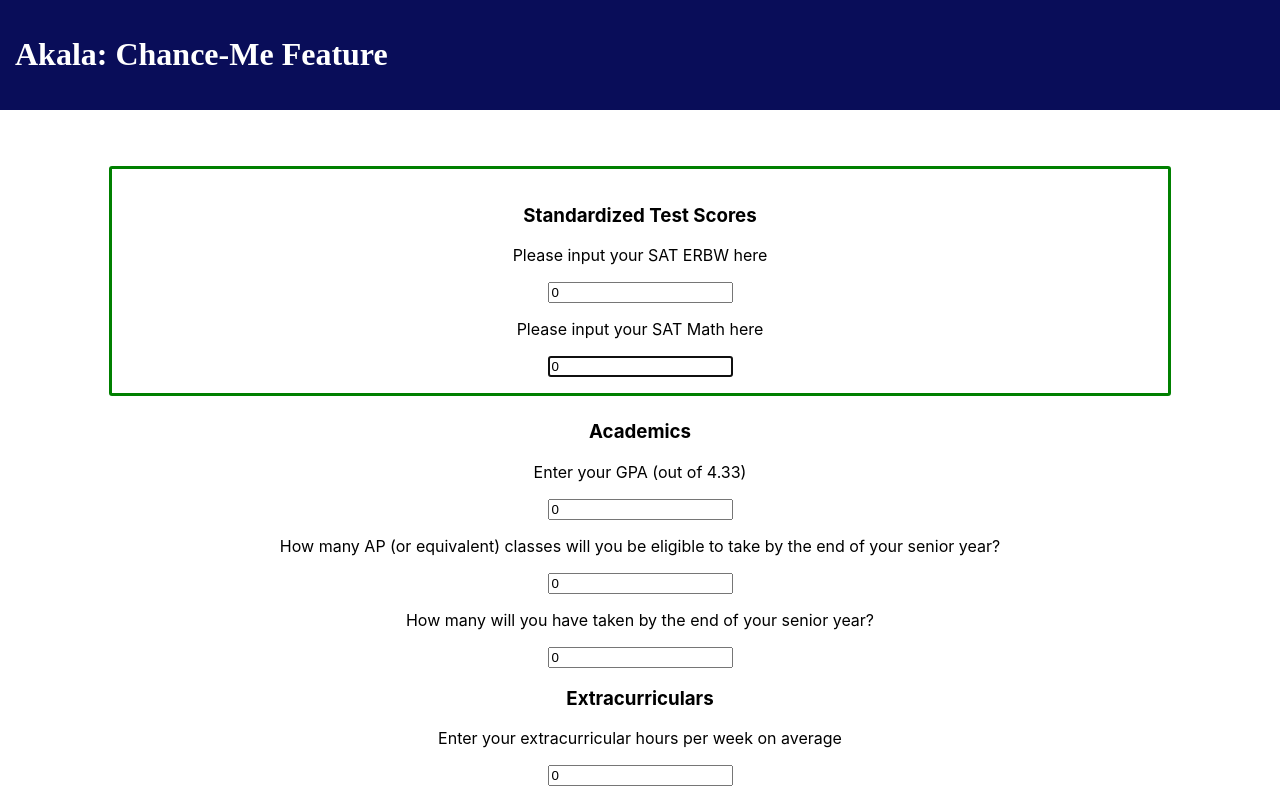
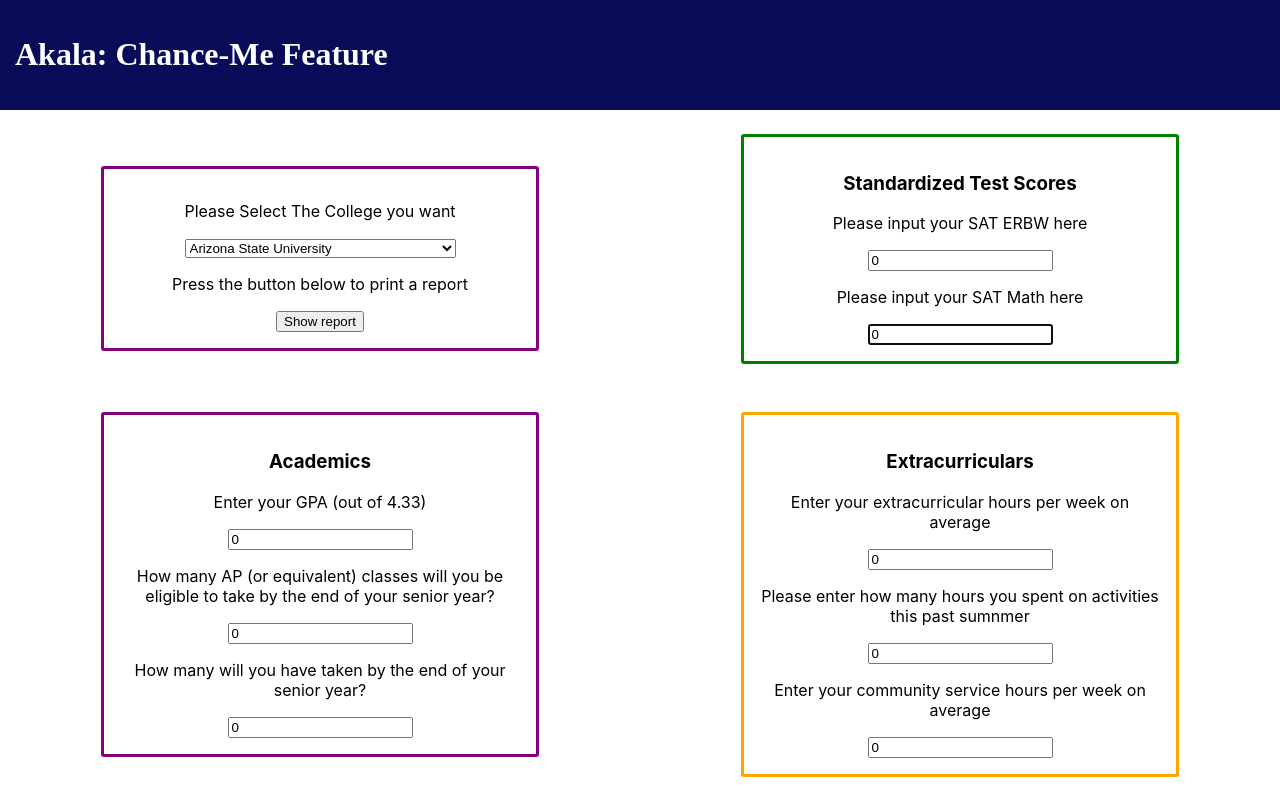
Before and after one commit to dothrakimango/college, a React (Create React App) app: page / in a window 1280 px wide. Shown: the top 800 px of the page. Built offline with nearby package versions, Linux system fonts and the light colour scheme.

Commit message:
changed up some styling

```diff
--- a/src/App.css
+++ b/src/App.css
@@ -1,5 +1,12 @@
 .App {
   text-align: center;
+  display: flex;
+  flex-direction: row;
+  align-items: flex-start;
+  align-content: flex-start;
+  flex-wrap: wrap;
+  list-style: none;
+  padding: 0;
 }
 
 .App-logo {
@@ -8,13 +15,47 @@
 }
 
 .SatClass {
-  width: 80%;
   border: 3px;
   height: auto;
+  width: 25rem;
+  margin: 1.5rem auto 1.5rem;
+  padding: 1rem 1rem;
+  border-radius: 3px;
+  border-color: green;
+  border-style:solid;
+}
+
+.GpaClass {
+  border: 3px;
+  height: auto;
+  width: 25rem;
+  margin: 1.5rem auto 1.5rem;
+  padding: 1rem 1rem;
+  border-radius: 3px;
+  border-color: purple;
+  border-style:solid;
+}
+
+.EcClass {
+  border: 3px;
+  height: auto;
+  width: 25rem;
+  margin: 1.5rem auto 1.5rem;
+  padding: 1rem 1rem;
+  border-radius: 3px;
+  border-color: orange;
+  border-style:solid;
+}
+
+.collegeSelect {
+  text-align: center;
+  border: 3px;
+  height: auto;
+  width: 25rem;
   margin: 3.5rem auto 1.5rem;
   padding: 1rem 1rem;
   border-radius: 3px;
-  border-color: green;
+  border-color: purple;
   border-style:solid;
 }
 
@@ -53,9 +94,6 @@
 .inputs {
   padding: 20px;
 }
-.collegeSelect {
-  text-align: center;
-}
 
 @keyframes App-logo-spin {
   from {
--- a/src/App.js
+++ b/src/App.js
@@ -22,7 +22,7 @@ export default function App() {
   const [scores, setScores] = useState([0, 0, 0, 0, 0, 0, 0])
   const [satScore, setSatScore] = useState("0")
   const [gpaAverage, setGpaAverage] = useState("0")
-  const [schoolSelection, setSchoolSelection] = useState("None")
+  const [schoolSelection, setSchoolSelection] = useState("Arizona State University")
   const [extraCurricular, setExtraCurricular] = useState("0")
   const [summerHours, setSummerHours] = useState("0")
   const [communityServiceHours, setCommunityServiceHours] = useState("0")
@@ -188,7 +188,7 @@ export default function App() {
   )
 */
 
-  const [finalText, setFinalText] = useState("Not Applicable Account")
+  const [finalText, setFinalText] = useState("Press the button below to print a report")
 
   const SchoolNameArr = Schools.map((schools) => {return (schools.name)})
 /*
@@ -308,7 +308,7 @@ export default function App() {
       setFinalText("We Estimate your score to be " + (fin).toString())
     }
     else {
-      setFinalText("Not Available School. Please Enter All Valid Information")
+      setFinalText("Please enter valid values")
     }
 
   }
@@ -319,6 +319,22 @@ export default function App() {
         <h1>Akala: Chance-Me Feature</h1>
       </div>
       <div className="App">
+        <div className = 'collegeSelect'>
+          <p>Please Select The College you want</p>
+          <select
+            name="choose school"
+            options={SchoolNameArr}
+            value={schoolSelection}
+            onChange = {(e) => setSchoolSelection(e.target.value)}>
+              {Schools.map((option) => (
+                <option key={option.name}>
+                  {option.name}
+                </option>
+              ))}
+            </select>
+          <p>{finalText}</p>
+          <button onClick={printScoresVolumeTwo}>Show report</button>
+        </div>
         <div className="SatClass">
           <h3>Standardized Test Scores</h3>
           <p>Please input your SAT ERBW here</p>
@@ -380,22 +396,7 @@ export default function App() {
               value = {communityServiceHours}
           />
         </div>
-          <div className = 'collegeSelect'>
-            <p>Please Select The College you want</p>
-            <select
-              name="choose school"
-              options={SchoolNameArr}
-              value={schoolSelection}
-              onChange = {(e) => setSchoolSelection(e.target.value)}>
-                {Schools.map((option) => (
-                  <option key={option.name}>
-                    {option.name}
-                  </option>
-                ))}
-              </select>
-          </div>
-        <button onClick={printScoresVolumeTwo}>Show report</button>
-    </div>
+      </div>
     {isShown && <PrintScoresTwo
     // SATmath, SATeng, ECs, SumEx, CS, GPA, Rigor
       //satM = {parseInt(scores[0])}
@@ -417,7 +418,7 @@ export default function App() {
       />
     }
     {isShown && <PrintReport />}
-    <p>{finalText}</p>
+
 
     </div>
 
--- /dev/null
+++ b/src/ReturnComponents/PrintScoresTwo.css
@@ -0,0 +1,23 @@
+.graph-container {
+    padding: 5%;
+}
+
+.graph-row{
+    display: flex;
+    height: 100%;
+}
+
+.left{
+    flex: 1 1 1px;
+    min-width: 0;
+}
+
+.center{
+    flex: 1 1 1px;
+    min-width: 0;
+}
+
+.right{
+    flex: 1 1 1px;
+    min-width: 0;
+}
--- a/src/ReturnComponents/PrintScoresTwo.js
+++ b/src/ReturnComponents/PrintScoresTwo.js
@@ -1,4 +1,5 @@
 import React from "react";
+import './PrintScoresTwo.css'
 import { Bar } from 'react-chartjs-2';
 import { Chart as ChartJS } from 'chart.js/auto';
 import Schools from "../schools.json";
@@ -10,8 +11,9 @@ export default function PrintScoresTwo (props) {
     const SchoolNameArr = Schools.map((schools) => {return (schools.name)})
 
     return (
-        <div>
-            <div>
+        <div className="graph-container">
+            <div className="graph-row">
+                <div className="left">
                     <Bar
                         data = {{
                             labels: ['SAT Math', 'SAT English'],
@@ -30,42 +32,15 @@ export default function PrintScoresTwo (props) {
                                 borderWidth: 1
                             }],
                         }}
-                    height = {200}
-                    width = {60}
+                        height = {300}
+                        width = {30}
                         options = {{
                             maintainAspectRatio: false,
-                        indexAxis: 'y'
+                            indexAxis: 'x'
                         }}
                     />
                 </div>
-            <div>
-                <Bar
-                        data = {{
-                            labels: ['Extracurriculars', 'Summer Experience', 'Community Service'],
-                            datasets: [{
-                                label: 'Your score',
-                                data: [props.ec[0], props.se[0], props.cs[0]],
-                                backgroundColor: 'rgba(30, 60, 255, 0.2)',
-                                borderColor: 'rgb(30, 60, 255)',
-                                borderWidth: 1
-                            },
-                            {
-                                label: 'School average',
-                                data: [props.ec[1], props.se[1], props.cs[1]],
-                                backgroundColor: 'rgba(255, 30, 60, 0.2)',
-                                borderColor: 'rgb(255, 30, 60)',
-                                borderWidth: 1
-                            }],
-                        }}
-                        height = {300}
-                        width = {60}
-                        options = {{
-                            maintainAspectRatio: false,
-                            indexAxis: 'y'
-                        }}
-                    />
-            </div>
-            <div>
+                <div className="center">
                     <Bar
                             data = {{
                                 labels: ['GPA'],
@@ -84,15 +59,15 @@ export default function PrintScoresTwo (props) {
                                     borderWidth: 1
                                 }],
                             }}
-                        height = {100}
+                            height = {300}
                             width = {60}
                             options = {{
                                 maintainAspectRatio: false,
-                            indexAxis: 'y'
+                                indexAxis: 'x'
                             }}
                         />
                 </div>
-            <div>
+                <div className="right">
                     <Bar
                             data = {{
                                 labels: ['Course Rigor'],
@@ -111,14 +86,71 @@ export default function PrintScoresTwo (props) {
                                     borderWidth: 1
                                 }],
                             }}
-                        height = {100}
+                            height = {300}
                             width = {60}
                             options = {{
                                 maintainAspectRatio: false,
-                            indexAxis: 'y'
+                                indexAxis: 'x'
                             }}
                         />
                 </div>
             </div>
+            <div className="graph-row">
+                <div className="left">
+                    <Bar
+                            data = {{
+                                labels: ['Extracurriculars', 'Community Service'],
+                                datasets: [{
+                                    label: 'Your hours',
+                                    data: [props.ec[0], props.cs[0]],
+                                    backgroundColor: 'rgba(30, 60, 255, 0.2)',
+                                    borderColor: 'rgb(30, 60, 255)',
+                                    borderWidth: 1
+                                },
+                                {
+                                    label: 'Average',
+                                    data: [props.ec[1], props.cs[1]],
+                                    backgroundColor: 'rgba(255, 30, 60, 0.2)',
+                                    borderColor: 'rgb(255, 30, 60)',
+                                    borderWidth: 1
+                                }],
+                            }}
+                            height = {300}
+                            width = {60}
+                            options = {{
+                                maintainAspectRatio: false,
+                                indexAxis: 'x'
+                            }}
+                    />
+                </div>
+                <div className="right">
+                    <Bar
+                            data = {{
+                                labels: ['Summer Experience'],
+                                datasets: [{
+                                    label: 'Your hours',
+                                    data: [props.se[0]],
+                                    backgroundColor: 'rgba(30, 60, 255, 0.2)',
+                                    borderColor: 'rgb(30, 60, 255)',
+                                    borderWidth: 1
+                                },
+                                {
+                                    label: 'Average',
+                                    data: [props.se[1]],
+                                    backgroundColor: 'rgba(255, 30, 60, 0.2)',
+                                    borderColor: 'rgb(255, 30, 60)',
+                                    borderWidth: 1
+                                }],
+                            }}
+                            height = {300}
+                            width = {60}
+                            options = {{
+                                maintainAspectRatio: false,
+                                indexAxis: 'x'
+                            }}
+                    />
+                </div>
+            </div>
+        </div>
     )
 }
```
Lines whose indentation alone changed are shown as unchanged.
